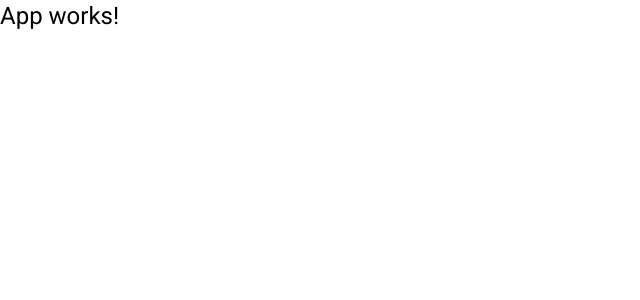
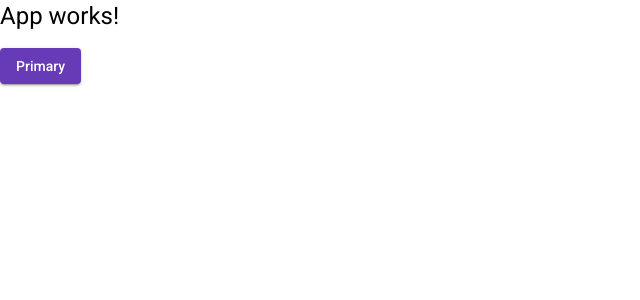
Before and after one commit to socratescosta09/helpdeskfront, an Angular app: page / in a window 1280 px wide. Shown: the top 300 px of the page, without its empty margins (0-640 px from the left). Built offline with nearby package versions, Linux system fonts and the light colour scheme.

Commit message:
Imports utilizadosno projeto

```diff
--- a/src/app/app.component.html
+++ b/src/app/app.component.html
@@ -1 +1,3 @@
 <h1>App works!</h1>
+
+<button mat-raised-button color="primary">Primary</button>
```
Also changed, not shown: src/app/app.module.ts (+26 -1 lines).
